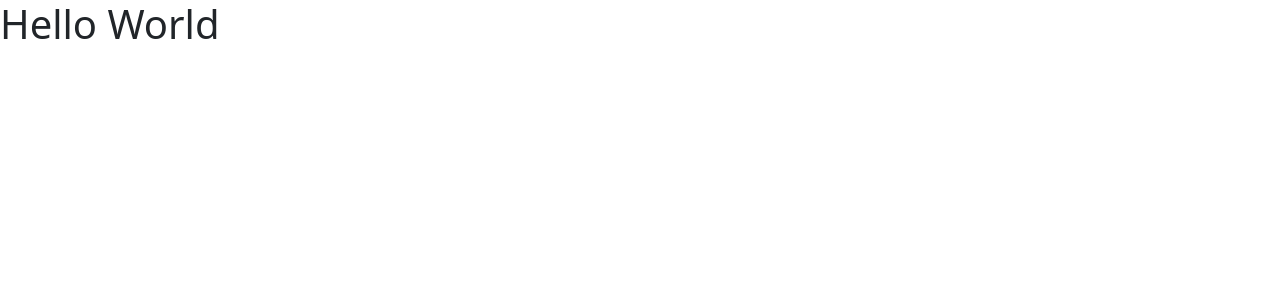
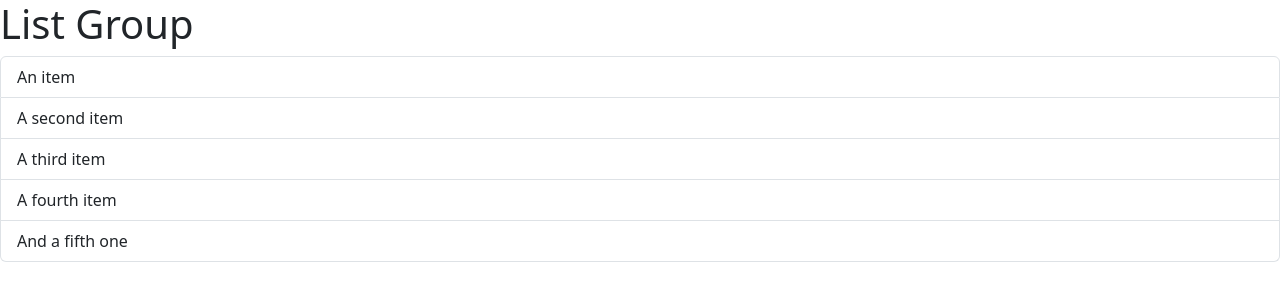
Before and after one commit to haydenshelley/typescript-react-practice, a React (Vite) app: page / in a window 1280 px wide. Shown: the top 300 px of the page. Built offline with nearby package versions, Linux system fonts and the light colour scheme.

Commit message:
create listgroup component

```diff
--- a/src/App.tsx
+++ b/src/App.tsx
@@ -1,9 +1,10 @@
-import Message from "./Message"
+import ListGroup from "./components/ListGroup";
+
 
 function App() {
   return (
     <div>
-      <Message />
+      <ListGroup />
     </div>
   )
 }
--- /dev/null
+++ b/src/components/ListGroup.tsx
@@ -0,0 +1,16 @@
+function ListGroup() {
+  return (
+    <div>
+      <h1>List Group</h1>
+      <ul className="list-group">
+        <li className="list-group-item">An item</li>
+        <li className="list-group-item">A second item</li>
+        <li className="list-group-item">A third item</li>
+        <li className="list-group-item">A fourth item</li>
+        <li className="list-group-item">And a fifth one</li>
+      </ul>
+    </div>
+  );
+}
+
+export default ListGroup;
```
